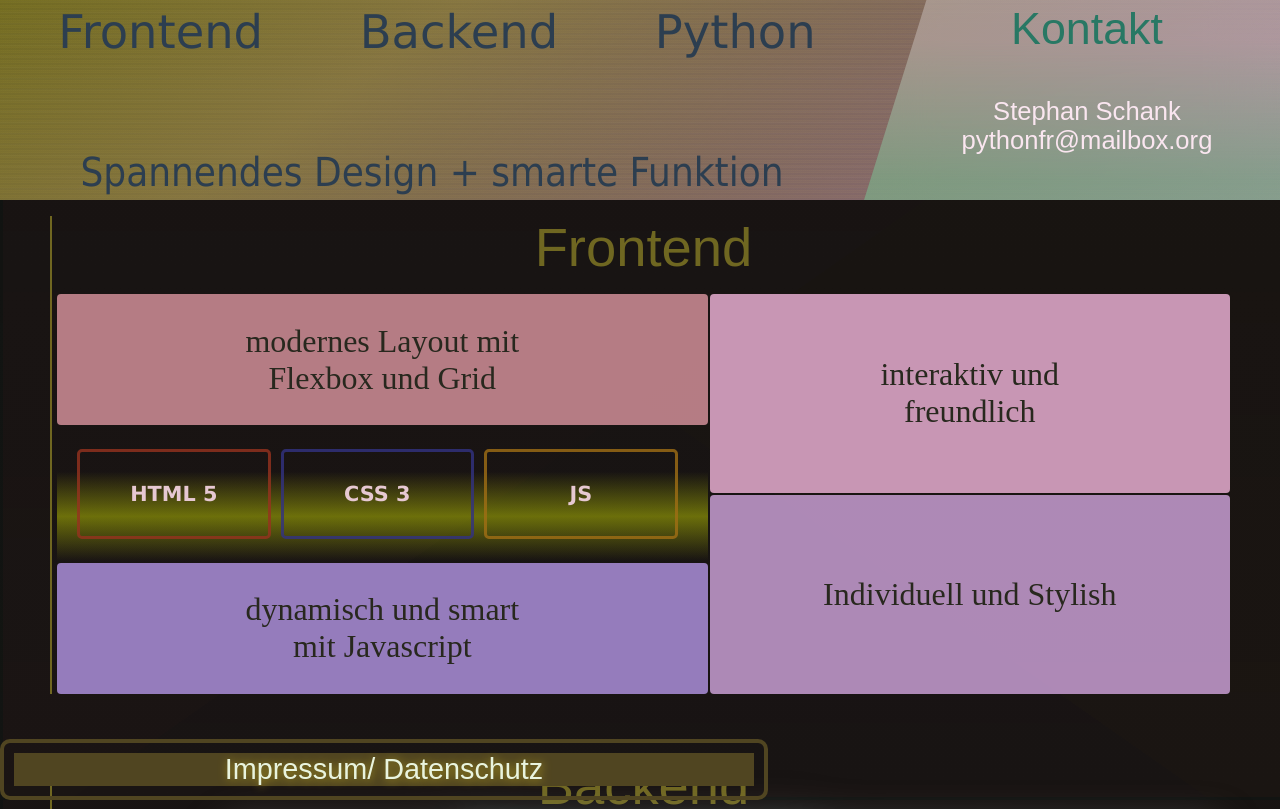
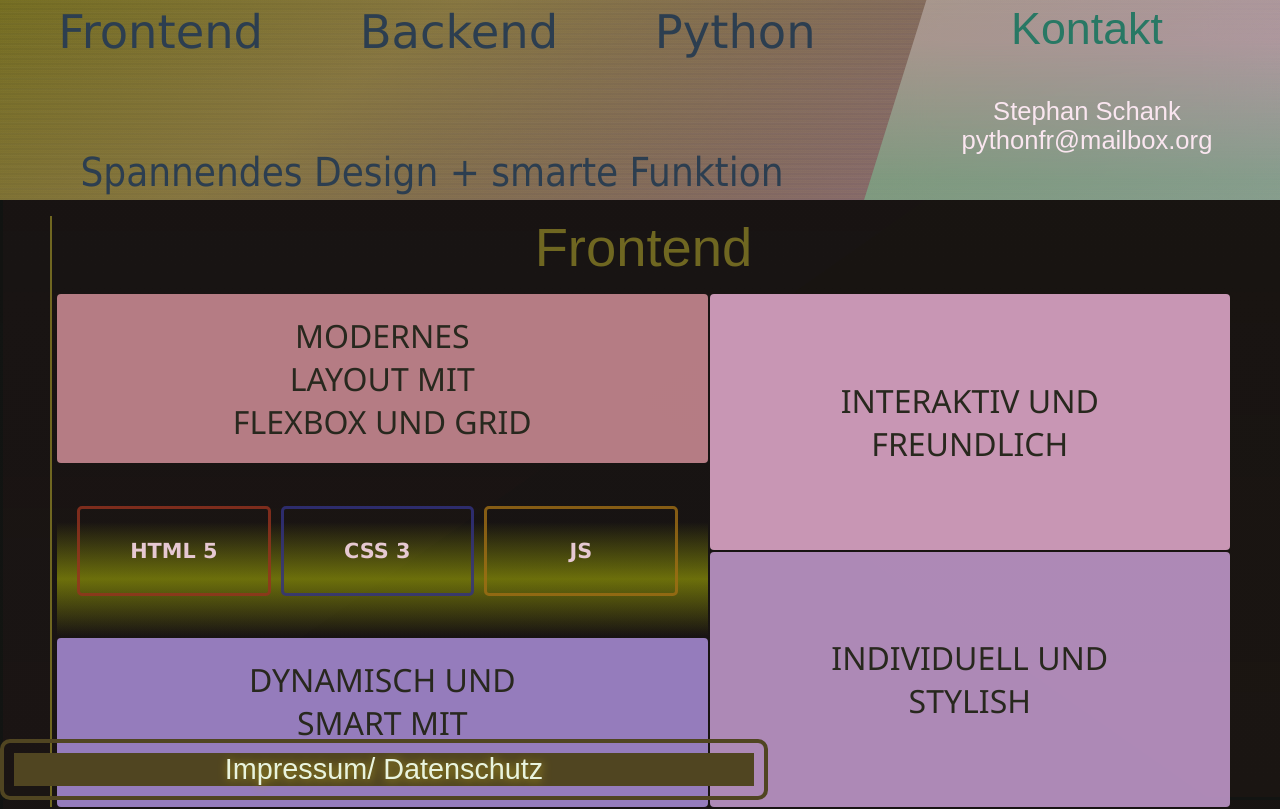
Before and after one commit to pyperfly/Sts-wdesign, a Vue app: page / in a window 1280 px wide. Shown: the top 809 px of the page. Built offline with nearby package versions, Linux system fonts and the light colour scheme.

Commit message:
updateJan17

```diff
--- a/src/components/Stylish.vue
+++ b/src/components/Stylish.vue
@@ -133,12 +133,14 @@ export default{
      justify-content: center;
      align-items: center;
      padding: 30px;
-     font-family: "American Typewriter", serif;
+     font-family: "Segoe UI", "Palatino", "Playfair Display", serif;
      font-size: 2rem;
      font-weight: 400;
+     text-transform: uppercase;
      color: rgb(40, 40, 30);
      border-radius: 4px;
     }
+
 
     .sone{
      grid-area: left;
```
